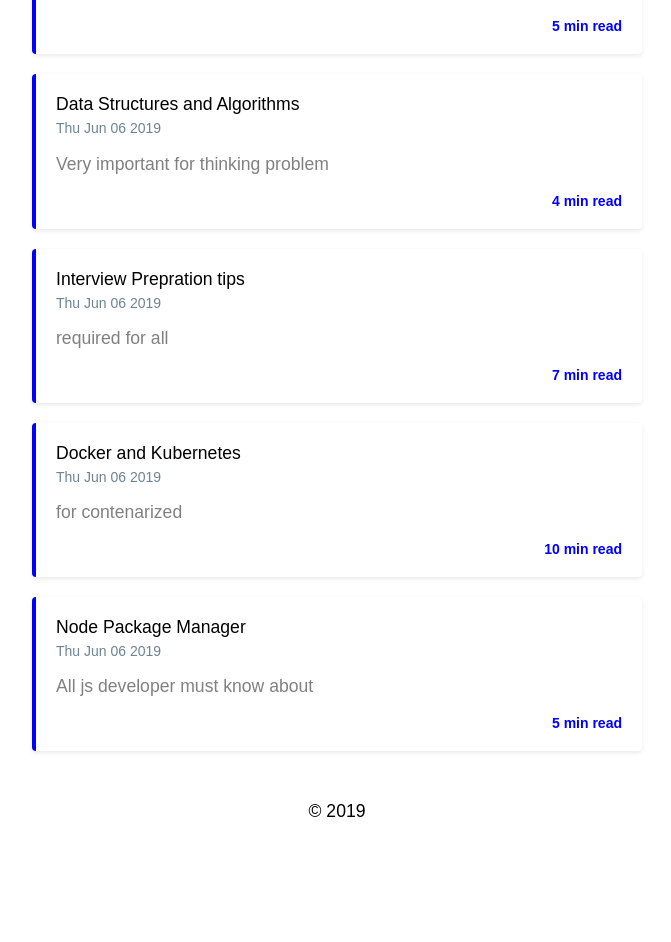
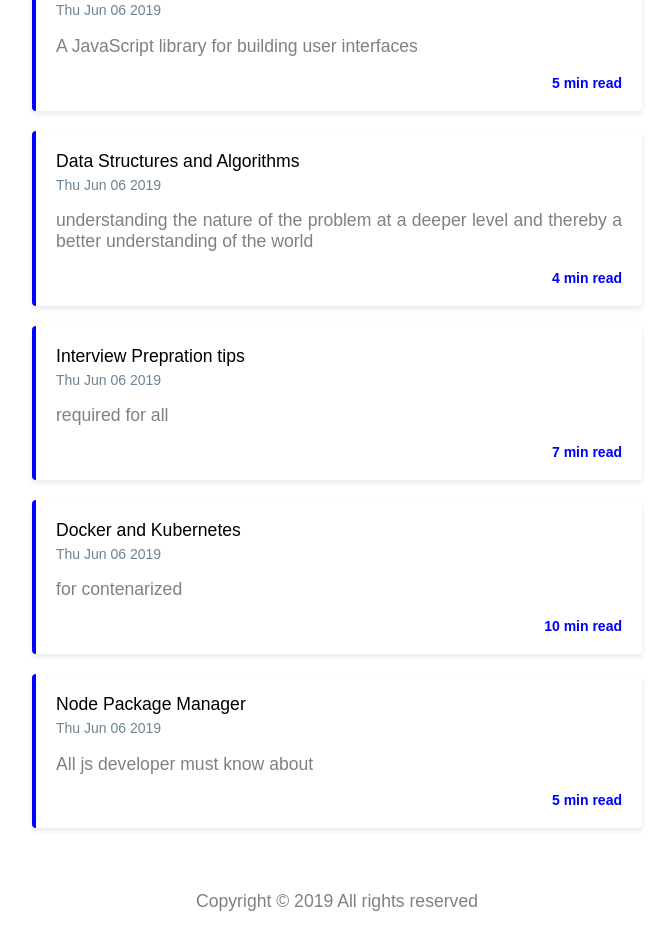
Before and after one commit to HimanshuP90/next.js-bascis, a Next.js app: page /blog in a window 1280 px wide. Shown: the part 280-1222 px from the top of the page, without its empty margins (303-974 px from the left). Before the commit the page ends 1120 px from the top, so only its background shows below. Built offline with nearby package versions, Linux system fonts and the light colour scheme; a small style sheet from the web is missing.

Commit message:
blog added

```diff
--- a/components/Layout.js
+++ b/components/Layout.js
@@ -11,7 +11,7 @@ Router.onRouteChangeComplete = () => NProgress.done();
 
 Router.onRouteChangeError = () => NProgress.done();
 
-export default ({ children, title }) => (
+export default ({ children, title, subdescrip }) => (
   <div className="root">
     <Head>
       <link
@@ -37,8 +37,15 @@ export default ({ children, title }) => (
       </Link>
     </header>
     <h1>{title}</h1>
+    <p>{subdescrip}</p>
     {children}
-    <footer>&copy; {new Date().getFullYear()}</footer>
+    <div style={{width: '70%', color: 'gray'}}>
+      <footer style={{minHeight: '50px',width: '70%',
+    display: 'flex', margin: '0 auto',flexDirection: 'column-reverse',
+    padding: '30px 0', justifyContent: 'center',alignItems: 'center'
+    }}>Copyright &copy; {new Date().getFullYear()} All rights reserved </footer>
+    </div>
+
     <style jsx>{`
       .root {
         font-family: sans-serif;
--- a/pages/blog.js
+++ b/pages/blog.js
@@ -5,8 +5,8 @@ const PostLink = ({ slug, title, descriptions, totalTime, minutes  }) => (
     <li style={{padding: '10px'}}>
         <Link as={`/${slug}`} href={`/post?title=${title}`} >
             <div style={{
-                backgroundColor: 'white', boxShadow: "0 2px 4px rgba(50,50,93,.1)", borderRadius: '4px',
-                borderLeft:'4px solid blue', cursor: 'pointer', transition: 'box-shadow .2s,transform .2s',
+                backgroundColor: 'white', boxShadow: "0 3px 5px rgba(50,50,93,.1)", borderRadius: '4px',
+                borderLeft:'4px solid blue', cursor: 'pointer', transition: 'boxShadow .2s,transform .2s',
                 padding: '20px'
                 }}>
                 <a>{title}</a>
@@ -25,10 +25,10 @@ const PostLink = ({ slug, title, descriptions, totalTime, minutes  }) => (
 );
 
 export default () => (
-    <Layout title="Blog Posts">
+    <Layout title="Blog Posts" subdescrip="Tips, thoughts, ideas and insights from developer experiences">
         <ul style={{listStyle: 'none', padding: '5px', width: '50%'}}>
             <PostLink slug="react-post" title="React Redux NodeJS" descriptions="A JavaScript library for building user interfaces" totalTime={5} minutes={5}/>
-            <PostLink slug="datastructure-post" title="Data Structures and Algorithms" descriptions="Very important for thinking problem" totalTime={6} minutes={4} />
+            <PostLink slug="datastructure-post" title="Data Structures and Algorithms" descriptions="understanding the nature of the problem at a deeper level and thereby a better understanding of the world" totalTime={6} minutes={4} />
             <PostLink slug="interview-post" title="Interview Prepration tips  " descriptions="required for all" totalTime={6} minutes={7} />
             <PostLink slug="docker-k8" title="Docker and Kubernetes " descriptions="for contenarized" totalTime={6} minutes={10}/>
             <PostLink slug="npm" title="Node Package Manager" descriptions="All js developer must know about " totalTime={6} minutes={5}/>
```
